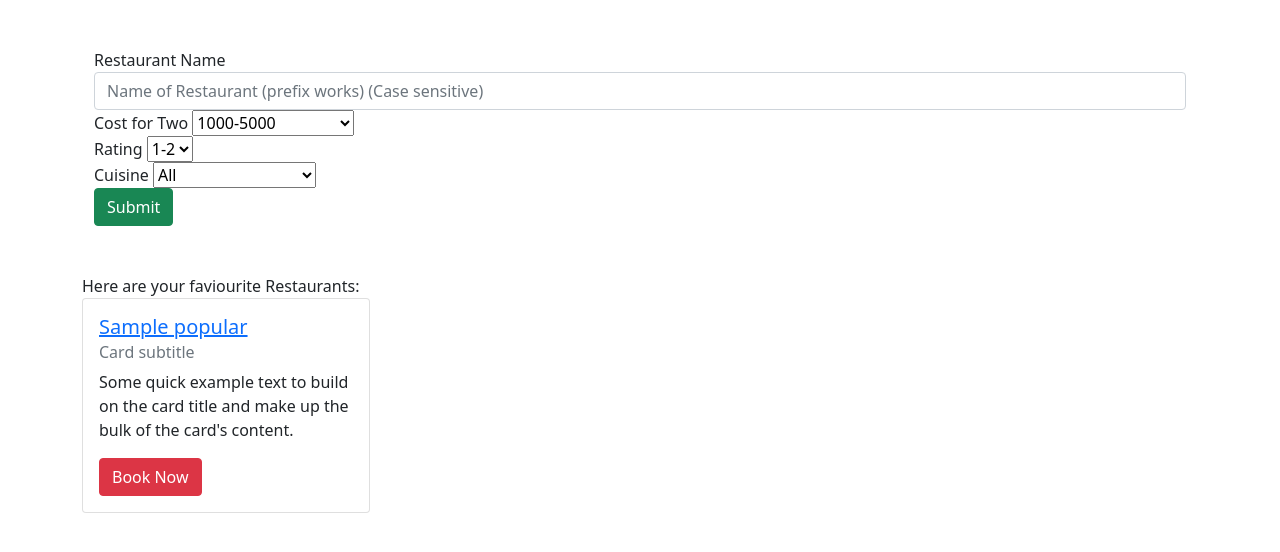
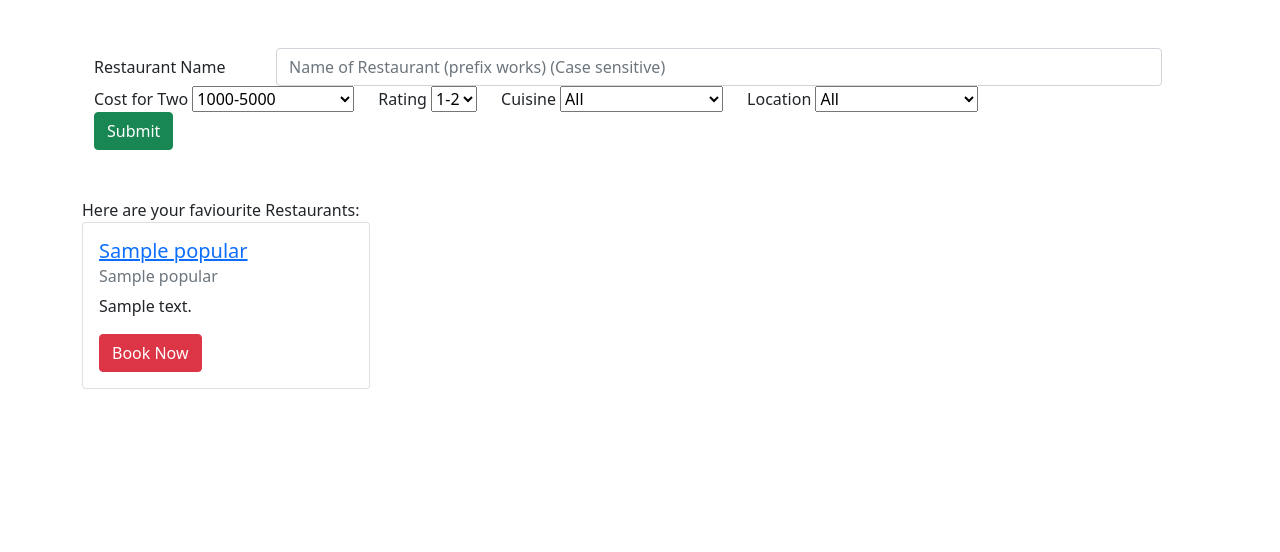
Before and after one commit to rishi1001/DBMS-Project-Restaurant-Booking-Portal, a Flask app: page /profile in a window 1280 px wide. Shown: the part 56-608 px from the top of the page. Run offline with Flask 2, Linux system fonts and the light colour scheme; the visitor is signed in with stand-in values (Sample User, id 1); a database or web service that is not in the repository returns one stand-in record (values such as "Sample title"); some libraries are stand-ins or nearby versions.

Commit message:
Mofied Profile Page ( some bug due to listedid in restaurants)

```diff
--- a/app.py
+++ b/app.py
@@ -31,6 +31,7 @@ def reset_errors():
     session['edit_password_rest_err']=0
     session['edit_password_rest_saved']=0
     session['cuisine_selected']=-1
+    session['location_selected']=-1
     session['rating_selected']=-1
     session['cost_selected']=-1
     session['booking_confirmed']=0
@@ -288,6 +289,7 @@ def profile():
         rating = int(request.form['rating'])
         cuisine = request.form['cuisine']
         rest_pre = request.form['restname']
+        location = request.form['location']
         conn = get_db_connection()
         cur = conn.cursor()
         cur.execute("SELECT cuisineid FROM cuisinesref WHERE name = %s",(cuisine,))
@@ -295,54 +297,94 @@ def profile():
         if cuisine != 'All':
             cuisineid = cur.fetchall()[0][0]
 
+        cur.execute("SELECT locationid FROM locationref WHERE name = %s",(location,))
+
+        if location!='All':
+            locationid = cur.fetchall()[0][0]
+
         session['cuisine_selected'] = cuisine
-        print(cuisine)
+
         session['rating_selected'] = rating
         session['cost_selected'] = cost
+        session['location_selected'] = location
         # also sort and do stuff , also check if only 10 to show ?
-        q1 = "SELECT name,url,restaurants.restaurantid FROM restaurants,cuisines WHERE costfortwo<%s and costfortwo>=%s and rating < %s and rating>=%s and restaurants.restaurantid = cuisines.restaurantid and cuisines.cuisineid = %s  limit 10;"
-        if rating==5 and cuisine=='All':
-            if rest_pre=="":
-                q1 = "SELECT name,url,restaurants.restaurantid FROM restaurants WHERE costfortwo<%s and costfortwo>=%s limit 4;"
-                cur.execute(q1,(costhigh,costlow))
+        if location == 'All':
+            if rating==5 and cuisine=='All':
+                if rest_pre=="":
+                    q1 = "SELECT restaurants.name,url,restaurants.restaurantid,address,listedref.name FROM restaurants,listedref WHERE listedref.listedid = restuarants.listedid and costfortwo<%s and costfortwo>=%s limit 10;"
+                    cur.execute(q1,(costhigh,costlow))
+                else:
+                    q1 = "SELECT restaurants.name,url,restaurants.restaurantid,address,listedref.name FROM restaurants,cuisines,listedref WHERE costfortwo<%s and costfortwo>=%s and name like %s and restuarants.listedid = listedref.listedid limit 10;"
+                    cur.execute(q1,(costhigh,costlow,rest_pre+'%'))
+            elif rating==5 and cuisine!='All':
+                if rest_pre=="":
+                    q1 = "SELECT restaurants.name,url,restaurants.restaurantid,address,listedref.name FROM restaurants,cuisines,listedref WHERE costfortwo<%s and costfortwo>=%s and restaurants.restaurantid = cuisines.restaurantid and cuisines.cuisineid = %s and restuarants.listedid = listedref.listedid limit 10;"
+                    cur.execute(q1,(costhigh,costlow,cuisineid))
+                else:
+                    q1 = "SELECT restaurants.name,url,restaurants.restaurantid,address,listedref.name FROM restaurants,cuisines,listedref WHERE costfortwo<%s and costfortwo>=%s and name like %s and restaurants.restaurantid = cuisines.restaurantid and cuisines.cuisineid = %s and restuarants.listedid = listedref.listedid limit 10;"
+                    cur.execute(q1,(costhigh,costlow,rest_pre+'%',cuisineid))
+            elif rating!=5 and cuisine=='All':
+                if rest_pre=="":
+                    q1 = "SELECT restaurants.name,url,restaurants.restaurantid,address,listedref.name FROM restaurants,listedref WHERE costfortwo<%s and costfortwo>=%s and rating < %s and rating>=%s and restuarants.listedid = listedref.listedid limit 10;"
+                    cur.execute(q1,(costhigh,costlow,rating+1,rating))
+                else:
+                    q1 = "SELECT restaurants.name,url,restaurants.restaurantid,address,listedref.name FROM restaurants,cuisines,listedref WHERE costfortwo<%s and costfortwo>=%s and name like %s and rating < %s and rating>=%s and restuarants.listedid = listedref.listedid limit 10;"
+                    cur.execute(q1,(costhigh,costlow,rest_pre+'%',rating+1,rating))
             else:
-                q1 = "SELECT name,url,restaurants.restaurantid FROM restaurants,cuisines WHERE costfortwo<%s and costfortwo>=%s and name like %s limit 10;"
-                cur.execute(q1,(costhigh,costlow,rest_pre+'%'))
-        elif rating==5 and cuisine!='All':
-            if rest_pre=="":
-                q1 = "SELECT name,url,restaurants.restaurantid FROM restaurants,cuisines WHERE costfortwo<%s and costfortwo>=%s and restaurants.restaurantid = cuisines.restaurantid and cuisines.cuisineid = %s limit 10;"
-                cur.execute(q1,(costhigh,costlow,cuisineid))
+                if rest_pre=="":
+                    q1 = "SELECT restaurants.name,url,restaurants.restaurantid,address,listedref.name FROM restaurants,cuisines,listedref WHERE costfortwo<%s and costfortwo>=%s and rating < %s and rating>=%s and restaurants.restaurantid = cuisines.restaurantid and cuisines.cuisineid = %s and restuarants.listedid = listedref.listedid limit 10;"
+                    cur.execute(q1,(costhigh,costlow,rating+1,rating,cuisineid))
+                else:
+                    q1 = "SELECT restaurants.name,url,restaurants.restaurantid,address,listedref.name FROM restaurants,cuisines,listedref WHERE costfortwo<%s and costfortwo>=%s and name like %s and rating < %s and rating>=%s and restaurants.restaurantid = cuisines.restaurantid and cuisines.cuisineid = %s and restuarants.listedid = listedref.listedid limit 10;"
+                    cur.execute(q1,(costhigh,costlow,rest_pre+'%',rating+1,rating,cuisineid))
+        else:
+            if rating==5 and cuisine=='All':
+                if rest_pre=="":
+                    q1 = "SELECT restaurants.name,url,restaurants.restaurantid,address,listedref.name FROM restaurants,listedref WHERE costfortwo<%s and costfortwo>=%s and locationid=%s and restuarants.listedid = listedref.listedid limit 10;"
+                    cur.execute(q1,(costhigh,costlow,locationid))
+                else:
+                    q1 = "SELECT restaurants.name,url,restaurants.restaurantid,address,listedref.name FROM restaurants,cuisines,listedref WHERE costfortwo<%s and costfortwo>=%s and name like %s and locationid=%s and restuarants.listedid = listedref.listedid limit 10;"
+                    cur.execute(q1,(costhigh,costlow,rest_pre+'%',locationid))
+            elif rating==5 and cuisine!='All':
+                if rest_pre=="":
+                    q1 = "SELECT restaurants.name,url,restaurants.restaurantid,address,listedref.name FROM restaurants,cuisines,listedref WHERE costfortwo<%s and costfortwo>=%s and locationid=%s and restaurants.restaurantid = cuisines.restaurantid and cuisines.cuisineid = %s and restuarants.listedid = listedref.listedid limit 10;"
+                    cur.execute(q1,(costhigh,costlow,locationid,cuisineid))
+                else:
+                    q1 = "SELECT restaurants.name,url,restaurants.restaurantid,address,listedref.name FROM restaurants,cuisines,listedref WHERE costfortwo<%s and costfortwo>=%s and name like %s and locationid=%s and restaurants.restaurantid = cuisines.restaurantid and cuisines.cuisineid = %s and restuarants.listedid = listedref.listedid limit 10;"
+                    cur.execute(q1,(costhigh,costlow,rest_pre+'%',locationid,cuisineid))
+            elif rating!=5 and cuisine=='All':
+                if rest_pre=="":
+                    q1 = "SELECT restaurants.name,url,restaurants.restaurantid,address,listedref.name FROM restaurants,listedref WHERE costfortwo<%s and costfortwo>=%s and rating < %s and rating>=%s and locationid=%s and restuarants.listedid = listedref.listedid limit 10;"
+                    cur.execute(q1,(costhigh,costlow,rating+1,rating,locationid))
+                else:
+                    q1 = "SELECT restaurants.name,url,restaurants.restaurantid,address,listedref.name FROM restaurants,cuisines,listedref WHERE costfortwo<%s and costfortwo>=%s and name like %s and rating < %s and rating>=%s and locationid=%s and restuarants.listedid = listedref.listedid limit 10;"
+                    cur.execute(q1,(costhigh,costlow,rest_pre+'%',rating+1,rating,locationid))
             else:
-                q1 = "SELECT name,url,restaurants.restaurantid FROM restaurants,cuisines WHERE costfortwo<%s and costfortwo>=%s and name like %s and restaurants.restaurantid = cuisines.restaurantid and cuisines.cuisineid = %s limit 10;"
-                cur.execute(q1,(costhigh,costlow,cuisineid,rest_pre+'%'))
-        elif rating!=5 and cuisine=='All':
-            if rest_pre=="":
-                q1 = "SELECT name,url,restaurants.restaurantid FROM restaurants WHERE costfortwo<%s and costfortwo>=%s and rating < %s and rating>=%s limit 10;"
-                cur.execute(q1,(costhigh,costlow,rating+1,rating))
-            else:
-                q1 = "SELECT name,url,restaurants.restaurantid FROM restaurants,cuisines WHERE costfortwo<%s and costfortwo>=%s and name like %s and rating < %s and rating>=%s limit 10;"
-                cur.execute(q1,(costhigh,costlow,rating+1,rating,rest_pre+'%'))
-        else:
-            if rest_pre=="":
-                q1 = "SELECT name,url,restaurants.restaurantid FROM restaurants,cuisines WHERE costfortwo<%s and costfortwo>=%s and rating < %s and rating>=%s and restaurants.restaurantid = cuisines.restaurantid and cuisines.cuisineid = %s limit 10;"
-                cur.execute(q1,(costhigh,costlow,rating+1,rating,cuisineid))
-            else:
-                q1 = "SELECT name,url,restaurants.restaurantid FROM restaurants,cuisines WHERE costfortwo<%s and costfortwo>=%s and name like %s and rating < %s and rating>=%s and restaurants.restaurantid = cuisines.restaurantid and cuisines.cuisineid = %s limit 10;"
-                cur.execute(q1,(costhigh,costlow,rating+1,rating,cuisineid,rest_pre+'%'))
+                if rest_pre=="":
+                    q1 = "SELECT restaurants.name,url,restaurants.restaurantid,address,listedref.name FROM restaurants,cuisines,listedref WHERE costfortwo<%s and costfortwo>=%s and rating < %s and rating>=%s and locationid=%s and restaurants.restaurantid = cuisines.restaurantid and cuisines.cuisineid = %s and restuarants.listedid = listedref.listedid  limit 10;"
+                    cur.execute(q1,(costhigh,costlow,rating+1,rating,locationid,cuisineid))
+                else:
+                    q1 = "SELECT restaurants.name,url,restaurants.restaurantid,address,listedref.name FROM restaurants,cuisines,listedref WHERE costfortwo<%s and costfortwo>=%s and name like %s and rating < %s and rating>=%s and locationid=%s and restaurants.restaurantid = cuisines.restaurantid and cuisines.cuisineid = %s and restuarants.listedid = listedref.listedid limit 10;"
+                    cur.execute(q1,(costhigh,costlow,rest_pre+'%',rating+1,rating,locationid,cuisineid))
+
 
         restaurants = cur.fetchall()
         print(restaurants)
-        cur.execute("SELECT name FROM cuisinesref")
+        cur.execute("SELECT name FROM cuisinesref ORDER BY name")
         cuisines = cur.fetchall()
-        return render_template('profile.html', restaurants = restaurants, cuisines = cuisines, sess=session)
+        cur.execute("SELECT name FROM locationref ORDER BY name")
+        location = cur.fetchall()
+        return render_template('profile.html', restaurants = restaurants, cuisines = cuisines, location=location, sess=session)
     # return render_template('profile.html')
     conn = get_db_connection()
     cur = conn.cursor()
-    cur.execute("SELECT name,url,restaurantid FROM popular limit 100;")
+    cur.execute("SELECT popular.name,url,popular.restaurantid,address,listedref.name FROM popular,cuisines,listedref WHERE popular.restaurantid = cuisines.restaurantid and popular.listedid = listedref.listedid limit 100;")
     restaurants = cur.fetchall()
-    cur.execute("SELECT name FROM cuisinesref")
+    cur.execute("SELECT name FROM cuisinesref ORDER BY name")
     cuisines = cur.fetchall()
-    return render_template('profile.html', restaurants = restaurants, cuisines = cuisines, sess=session)
+    cur.execute("SELECT name FROM locationref ORDER BY name")
+    location = cur.fetchall()
+    return render_template('profile.html', restaurants = restaurants, cuisines = cuisines, location=location, sess=session)
 
 @app.route('/booking', methods=['GET', 'POST'])
 def booking():
--- a/templates/profile.html
+++ b/templates/profile.html
@@ -3,10 +3,14 @@
 <br><br>
 <div class="container">
     <form class="justify-content-center" method="POST">
-        <div class="form-group">
-            <label for="RestName">Restaurant Name </label>
+        <div class="form row align-items-center">
+            <div class="form-group row">
+                <label for="RestName" class="col-sm-2 col-form-label">Restaurant Name </label>
+                <div class="col-sm-10">
                     <input type="restname" class="form-control" id="restname" name="restname" aria-describedby="usernamelHelp" placeholder="Name of Restaurant (prefix works) (Case sensitive)">
                 </div>
+            </div>
+            <div class="col-auto">
                 <div class="form-group">
                     <label for="exampleCost">Cost for Two</label>
                     <select name="cost" id = "cost" placeholder = "Select Cost">
@@ -36,6 +40,9 @@
                         {%endif%}
                     </select>
                 </div>
+            </div>
+            <br>
+            <div class="col-auto">
                 <div class="form-group">
                     <label for="exampleRatingr">Rating</label>
                     <select name="rating" id = "rating" placeholder = "Select Rating">
@@ -89,6 +96,8 @@
                         {%endif%}
                     </select>
                 </div>
+            </div>
+            <div class="col-auto">
                 <div class="form-group">
                     <label for="exampleCuisine">Cuisine</label>
                     <select name="cuisine" id = "cuisine" placeholder = "Select Cuisine">
@@ -102,6 +111,23 @@
                         {% endfor %}
                     </select>
                 </div>
+            </div>
+            <div class="col-auto">
+                <div class="form-group">
+                    <label for="exampleLocation">Location</label>
+                    <select name="location" id = "location" placeholder = "Select Location">
+                        <option value = 'All' selected> All </option>
+                        {% for j in location %}
+                            {%if sess.location_selected == j[0] %}
+                            <option value = '{{j[0]}}' selected> {{j[0]}} </option>
+                            {%else%}
+                            <option value = '{{j[0]}}'> {{j[0]}} </option>
+                            {%endif%}
+                        {% endfor %}
+                    </select>
+                </div>
+            </div>
+        </div>
         <input type="hidden" name="type_" value= "0" id= "type_" />
     <button type="submit" class="btn btn-success btn-small">Submit</button>
     </form>
@@ -109,19 +135,26 @@
 <br><br>
 Here are your faviourite Restaurants:
 <!-- <div class='card-group'> -->
+<div class="row row-cols-1 row-cols-md-3">
     {% for restaurant in restaurants %}
+    <div class="col mb-4">
         <div class="card" style="width: 18rem;">
             <form class="justify-content-center" method="GET" action="{{url_for('booking')}}">
                 <div class="card-body">
                     <h5 class="card-title"><a href="{{url_for('restdisplay')}}?restid={{restaurant[2]}}" class="card-link">{{restaurant[0]}}</a></h5>
-            <h6 class="card-subtitle mb-2 text-muted">Card subtitle</h6>
-            <p class="card-text">Some quick example text to build on the card title and make up the bulk of the card's content.</p>
+                    <h6 class="card-subtitle mb-2 text-muted">{{restaurant[4]}}</h6>
+                    <p class="card-text">{{restaurant[3]}}</p>
                     <input type="hidden" name="restid" value= "{{restaurant[2]}}" id= "type_" />
                     <button type="submit" name="booking_restaurant" value={{restaurant[2]}} class="btn btn-danger btn-small" method="GET">Book Now</button>
                 </div>
             </form>
         </div>
+    </div>
     {% endfor %}
+    </div>
+</div>
 <!-- </div> -->
 
+
+
 {% endblock %}
```
Also changed, not shown: create_tables.sql (+12 -12 lines). Lines whose indentation alone changed are shown as unchanged.
